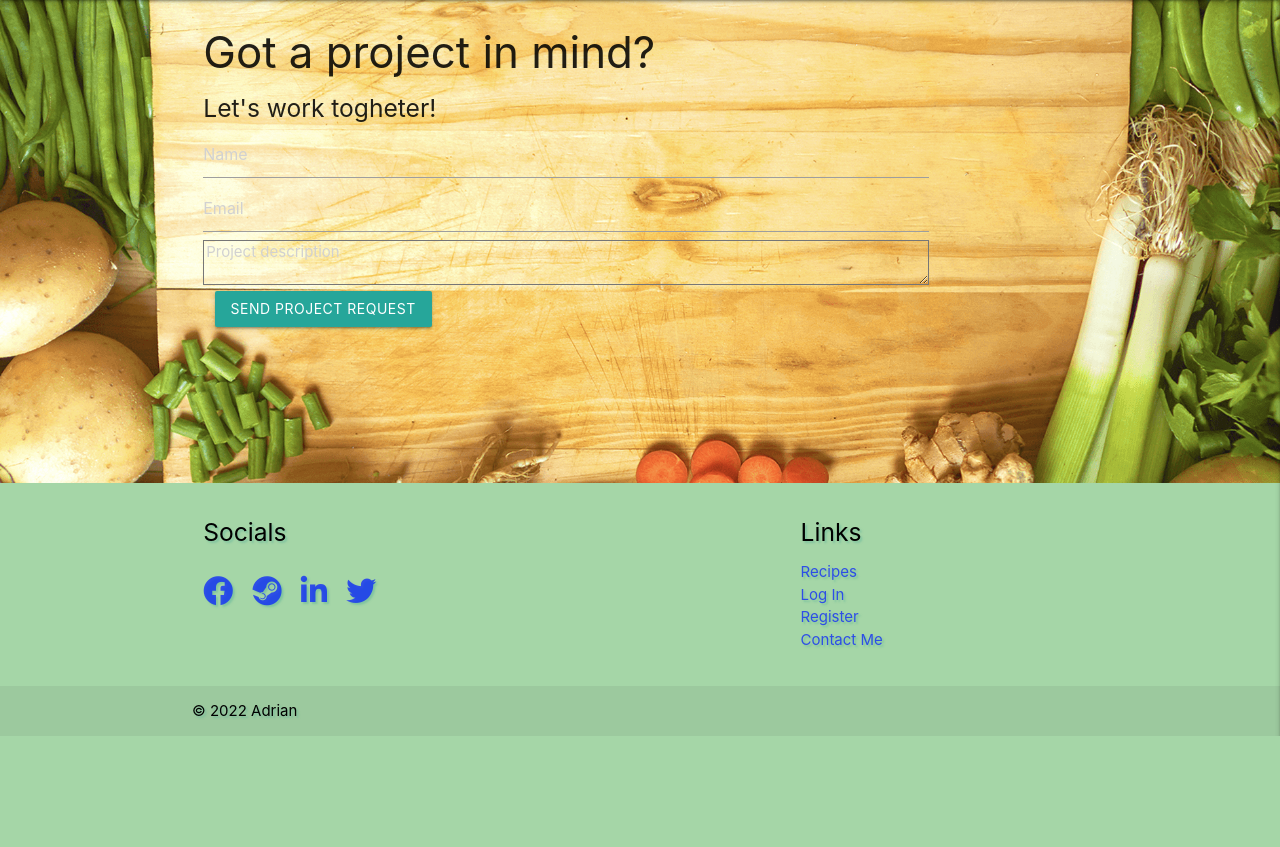
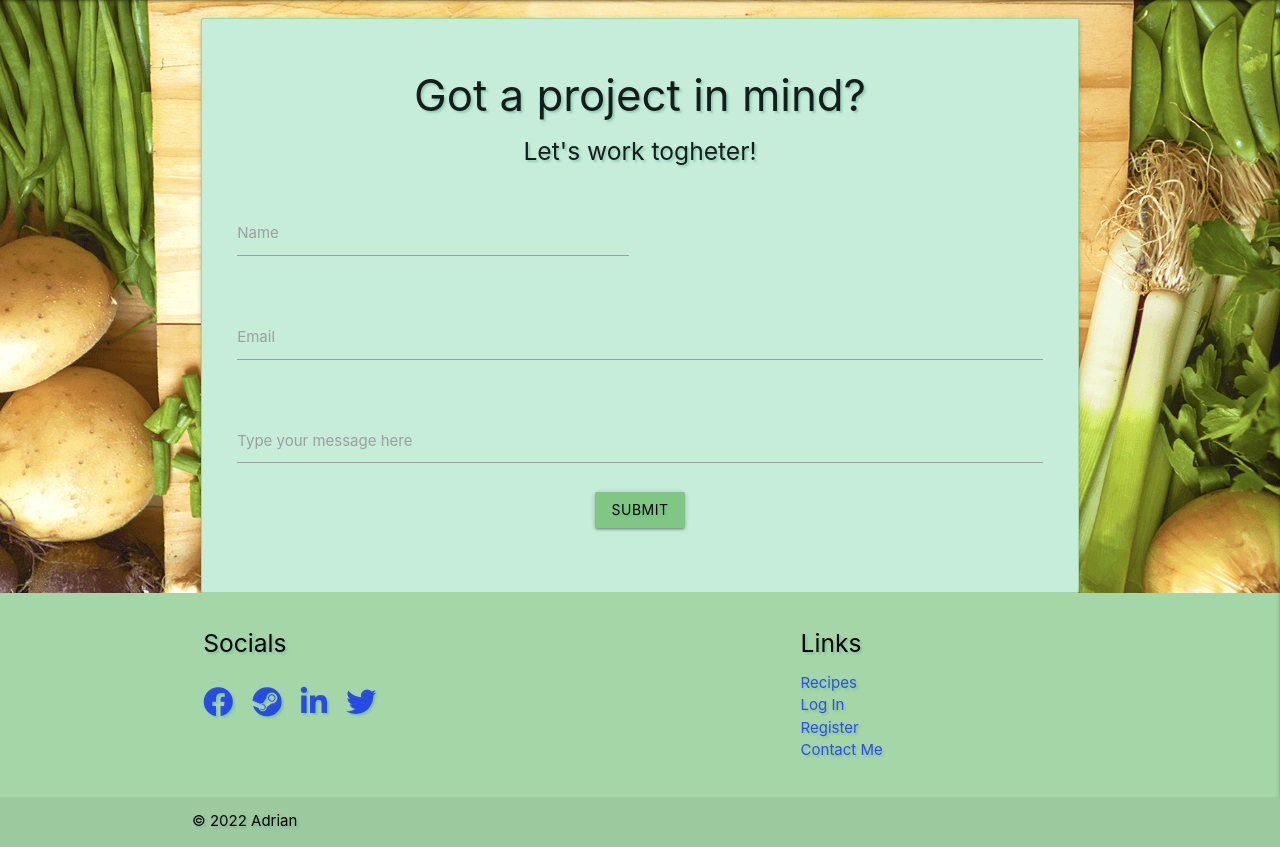
Before and after one commit to AdrianMoldoveanu/Cooking-Frenzy, a Flask app: page /contact in a window 1280 px wide. Shown: the part 64-911 px from the top of the page. Before the commit the page ends 800 px from the top, so only its background shows below. Run offline with Flask 2, Linux system fonts and the light colour scheme; some libraries are stand-ins or nearby versions.

Commit message:
Add functionality to receive emails from contact form

```diff
--- a/static/css/style.css
+++ b/static/css/style.css
@@ -95,3 +95,11 @@ main {
     width: 98%;
     background-color: rgb(198, 236, 218);
 }
+
+.contact {
+    margin: auto;
+    margin-top: 2%;
+    width: 98%;
+    background-color: rgb(198, 236, 218);
+    border: 1px solid #a5d6a7;
+}
--- a/static/js/script.js
+++ b/static/js/script.js
@@ -78,18 +78,26 @@ $("main").on('click', ".remove_preparation_step", function () {
   preparation_step--;
 });
 
+
+
 function sendMail(contactForm) {
-  emailjs.send("service_fzrgkad", "adrian1986", {
+  emailjs.send("service_nspvhvv", "Adrian", {
       "from_name": contactForm.name.value,
-      "from_email": contactForm.emailaddress.value,
+      "from_email": contactForm.email.value,
       "project_request": contactForm.projectsummary.value
   })
   .then(
       function(response) {
           console.log("SUCCESS", response);
+          window.setTimeout(function () {
+            location.reload();
+          }, 1000);
       },
       function(error) {
           console.log("FAILED", error);
+          window.setTimeout(function () {
+            location.reload();
+          }, 1000);
       }
   );
   return false;  // To block from loading a new page
--- a/templates/base.html
+++ b/templates/base.html
@@ -1,5 +1,6 @@
 <!DOCTYPE html>
 <html lang="en">
+
 <head>
   <meta charset="UTF-8">
   <meta http-equiv="X-UA-Compatible" content="IE=edge">
@@ -10,8 +11,16 @@
   <link rel="stylesheet" href="https://cdnjs.cloudflare.com/ajax/libs/materialize/1.0.0/css/materialize.min.css"
     type="text/css">
   <link rel="stylesheet" href="{{ url_for('static', filename='css/style.css')}}" type="text/css">
+  <script type="text/javascript" src="https://cdn.jsdelivr.net/npm/@emailjs/browser@3/dist/email.min.js">
+  </script>
+  <script type="text/javascript">
+    (function () {
+      emailjs.init("user_7UpZadx63U78QrgI7uGhe");
+    })();
+  </script>
   <title>Cooking Frenzy</title>
 </head>
+
 <body>
   <header>
     <!--top navbar-->
@@ -77,8 +86,10 @@
           <h5>Socials</h5>
           <ul id="socials">
             <li><a href="https://www.facebook.com/" target="_blank"><i class="fab fa-facebook fa-2x"></i></a></li>
-              <li><a href="https://steamcommunity.com/profiles/76561198330784628/" target="_blank"><i class="fab fa-steam fa-2x"></i></a></li>
-              <li><a href="https://www.linkedin.com/in/adrian-moldoveanu-5669b91b9/" target="_blank"><i class="fab fa-linkedin-in fa-2x"></i></a></li>
+            <li><a href="https://steamcommunity.com/profiles/76561198330784628/" target="_blank"><i
+                  class="fab fa-steam fa-2x"></i></a></li>
+            <li><a href="https://www.linkedin.com/in/adrian-moldoveanu-5669b91b9/" target="_blank"><i
+                  class="fab fa-linkedin-in fa-2x"></i></a></li>
             <li><a href="https://twitter.com/?lang=en" target="_blank"><i class="fab fa-twitter fa-2x"></i></a></li>
           </ul>
         </div>
@@ -86,9 +97,9 @@
           <h5>Links</h5>
           <ul id="links">
             <li><a href="{{ url_for('get_recipes') }}">Recipes</a></li>
-              <li><a  href="{{ url_for('login') }}">Log In</a></li>
-              <li><a  href="{{ url_for('register') }}">Register</a></li>
-              <li><a  href="{{ url_for('contact') }}">Contact Me</a></li>
+            <li><a href="{{ url_for('login') }}">Log In</a></li>
+            <li><a href="{{ url_for('register') }}">Register</a></li>
+            <li><a href="{{ url_for('contact') }}">Contact Me</a></li>
           </ul>
         </div>
       </div>
@@ -101,10 +112,12 @@
   </footer>
 
 
-<script src="https://code.jquery.com/jquery-3.6.0.min.js" integrity="sha256-/xUj+3OJU5yExlq6GSYGSHk7tPXikynS7ogEvDej/m4=" crossorigin="anonymous"></script>
+  <script src="https://code.jquery.com/jquery-3.6.0.min.js"
+    integrity="sha256-/xUj+3OJU5yExlq6GSYGSHk7tPXikynS7ogEvDej/m4=" crossorigin="anonymous"></script>
   <script src="https://cdnjs.cloudflare.com/ajax/libs/materialize/1.0.0/js/materialize.min.js"></script>
   <script src="{{ url_for('static', filename='js/script.js') }}"></script>
   {% block scripts %}
   {% endblock %}
 </body>
+
 </html>
--- a/templates/contact.html
+++ b/templates/contact.html
@@ -1,27 +1,37 @@
 {% extends "base.html" %}
 {% block content%}
 
-</header>
-<section class="container-fluid">
-    <div class="row bg-color-contact">
-         <div class="col">
-              <h3 class="contact-heading uppercase text-center">Got a project in mind?</h3>
-              <h5 class="uppercase text-center">Let's work togheter!</h5>
-              <div class="center-form">
-                  <form onsubmit="return sendMail(this);">
-                  <input type="text" name="name" id="fullname" class="form-control" placeholder="Name" required/>
-                  <input type="email" name="email" id="emailaddress" class="form-control" placeholder="Email" required/>
-                  <textarea rows="5" name="projectsummary" id="projectsummary" class="form-control" placeholder="Project description" required></textarea>
-                  <div class="form-row text-center">
-                       <div class="col">
-                           <button type="submit" class="btn btn-secondary">Send Project Request</button>
-                       </div>
-                  </div>
-                  </form>
-              </div>
-         </div>
+<div class="row card-panel contact">
+    <div class="row">
+        <h3 class="center text-shadow">Got a project in mind?</h3>
+        <h5 class="center text-shadow">Let's work togheter!</h5>
     </div>
-</section>
+    <form class="col s12" onsubmit="return sendMail(this);">
+      <div class="row">
+        <div class="input-field col s6">
+          <input id="name" type="text" class="validate" minlength="2" maxlength="25" required>
+          <label for="name">Name</label>
+        </div>
+      </div>
+      <div class="row">
+        <div class="input-field col s12">
+          <input id="email" type="email" class="validate" minlength="5" maxlength="50" required>
+          <label for="email">Email</label>
+        </div>
+      </div>
+      <div class="row">
+        <div class="input-field col s12">
+            <textarea id="projectsummary" class="materialize-textarea" minlength="5" maxlength="1500"></textarea>
+          <label for="projectsummary">Type your message here</label>
+        </div>
+        <div class="row s12 m12 center">
+            <button class="btn waves-effect waves-light green lighten-2 black-text text-shadow" type="submit" name="action">
+                Submit
+            </button>
+        </div>
+    </form>
+  </div>
+
 
 
 {% endblock %}
```
Lines whose indentation alone changed are shown as unchanged.
